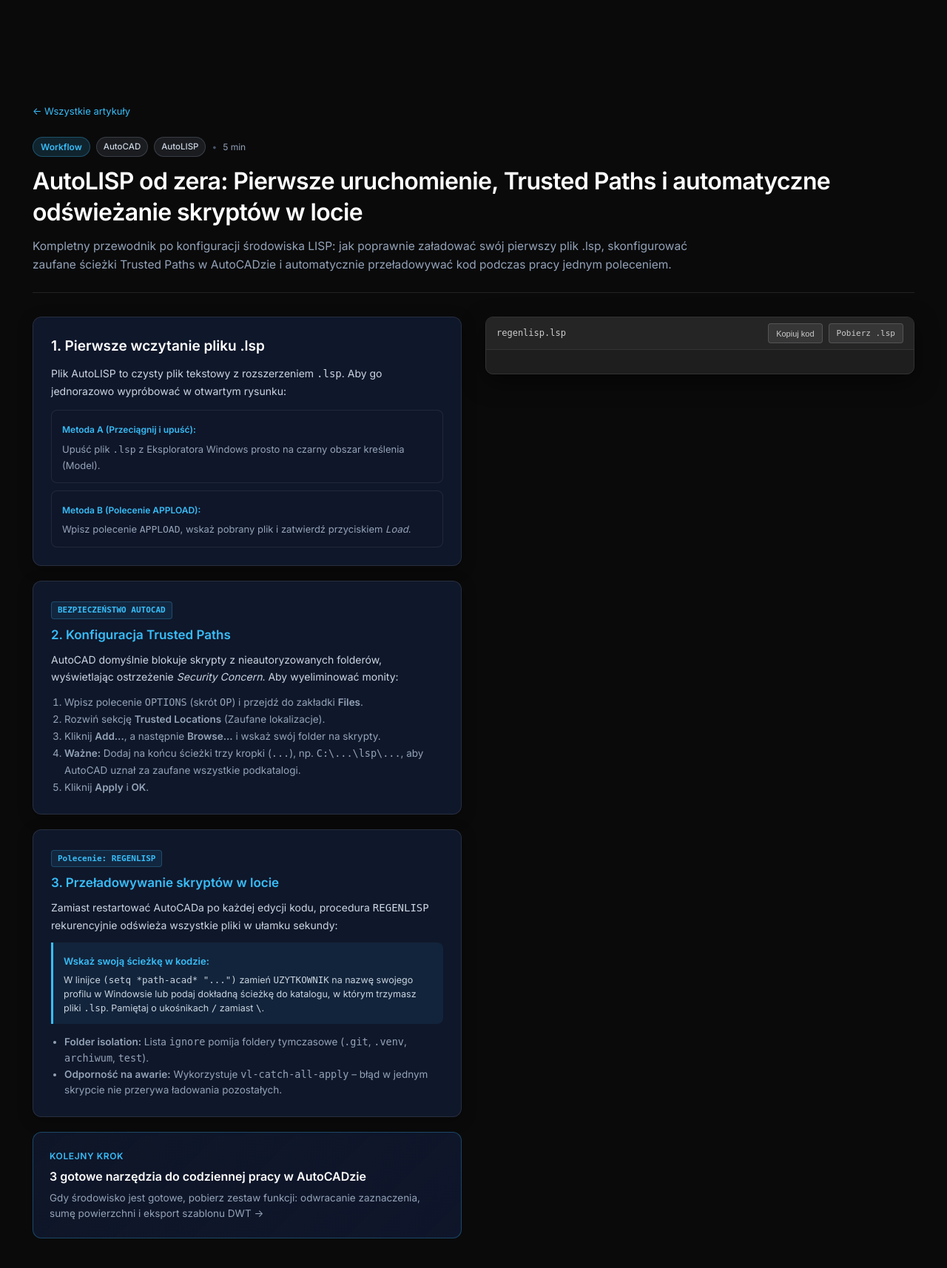
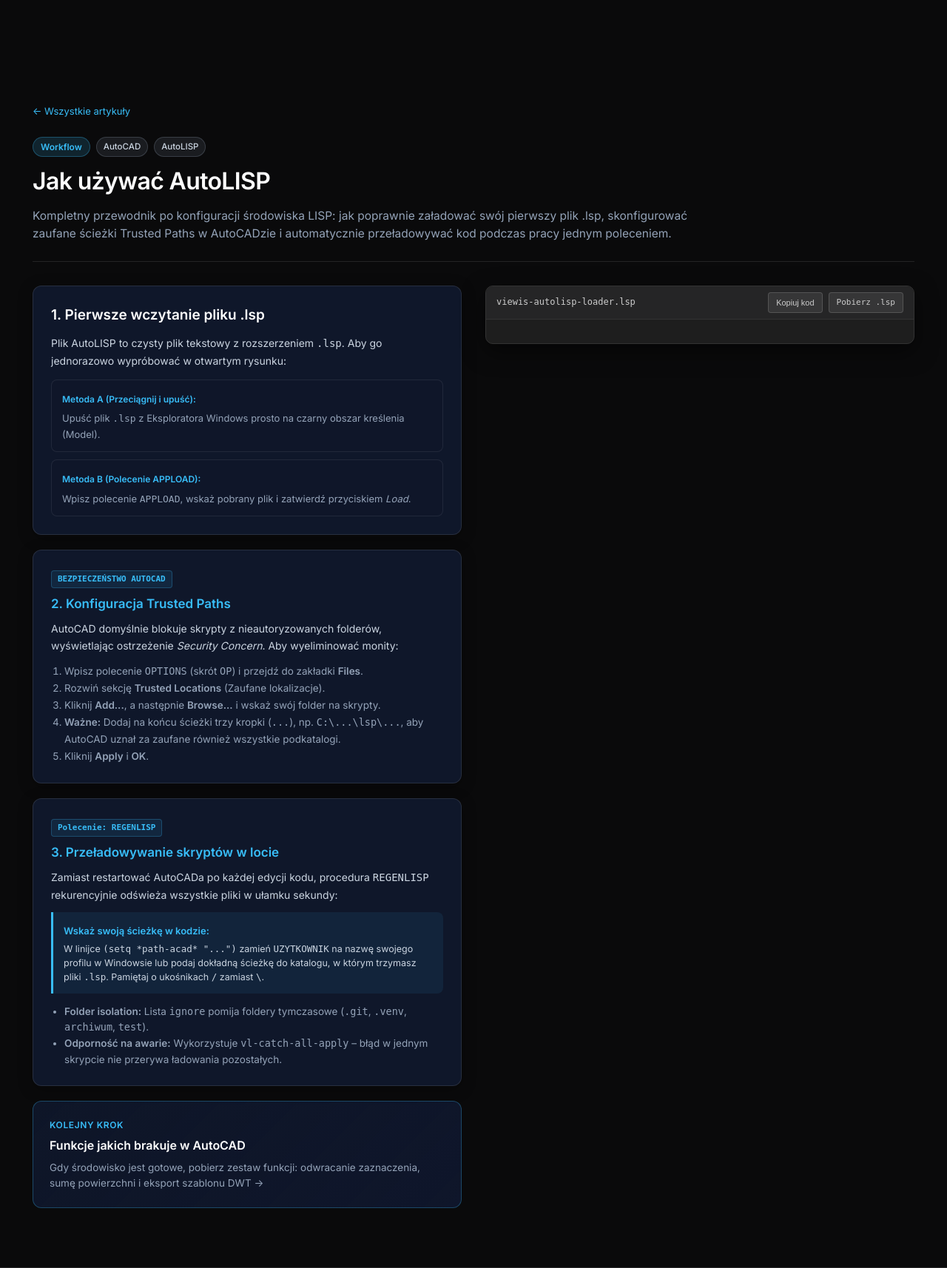
Before and after one commit to wievis/ViewIs, a Django app: page /artykuly/autolisp-pierwsze-kroki-automatyczne-ladowanie/ in a window 1280 px wide. Shown: the part 76-1790 px from the top of the page at 74% size. Run offline with Django 4.2, Linux system fonts and the light colour scheme.

Commit message:
refactor(articles): zmiana tytulow, usuniecie czasu czytania, loader lsp z komentarzami

```diff
--- a/portfolio/articles_data.py
+++ b/portfolio/articles_data.py
@@ -1,20 +1,18 @@
 ARTICLES = [
     {
         "slug": "autolisp-pierwsze-kroki-automatyczne-ladowanie",
-        "title": "AutoLISP od zera: Pierwsze uruchomienie, Trusted Paths i automatyczne odświeżanie skryptów w locie",
+        "title": "Jak używać AutoLISP",
         "category": "Workflow",
         "tags": ["AutoCAD", "AutoLISP"],
-        "read_time": "5 min",
         "lead": "Kompletny przewodnik po konfiguracji środowiska LISP: jak poprawnie załadować swój pierwszy plik .lsp, skonfigurować zaufane ścieżki Trusted Paths w AutoCADzie i automatycznie przeładowywać kod podczas pracy jednym poleceniem.",
         "template": "articles/autolisp_getting_started.html"
     },
     {
         "slug": "autocad-lisp-narzedzia-przyspieszajace-prace",
-        "title": "Trzy funkcje AutoLISP, których brakuje w podstawowym AutoCADzie",
+        "title": "Funkcje jakich brakuje w AutoCAD",
         "category": "Automatyzacja",
         "tags": ["AutoCAD", "AutoLISP"],
-        "read_time": "4 min",
-        "lead": "Odwracanie zaznaczenia, błyskawiczna suma powierzchni wielu konturów i natychmiastowy eksport szablonu DWT. Zbiór gotowych procedur w jednym pliku eliminujących powtarzalne czynności w codziennym kreśleniu.",
+        "lead": "Czyli moje efektywne narzędzia bez których nawet nie zaczynam pracy. Odwracanie zaznaczenia, zliczanie powierzchni wielu konturów oraz zapis własnego szablonu.",
         "template": "articles/autocad_lisp_tools.html"
     }
 ]
--- a/portfolio/templates/articles/autocad_lisp_tools.html
+++ b/portfolio/templates/articles/autocad_lisp_tools.html
@@ -17,8 +17,6 @@
         {% for t in article.tags %}
           <span style="background: rgba(148, 163, 184, 0.12); color: #cbd5e1; border: 1px solid rgba(148, 163, 184, 0.25); padding: 3px 9px; border-radius: 20px; font-size: 11.5px; font-weight: 500;">{{ t }}</span>
         {% endfor %}
-        <span style="color: #475569;">•</span>
-        <span style="color: #94a3b8;">{{ article.read_time }}</span>
       </div>
       <h1 style="font-size: 32px; font-weight: 800; color: #ffffff; line-height: 1.3; margin-bottom: 14px; letter-spacing: -0.02em;">
         {{ article.title }}
@@ -83,9 +81,9 @@
 
         <div class="notice-card" onclick="window.location.href='/artykuly/autolisp-pierwsze-kroki-automatyczne-ladowanie/'">
           <div style="font-size: 12px; font-weight: 700; color: #38bdf8; text-transform: uppercase; letter-spacing: 0.05em; margin-bottom: 6px;">Powiązany poradnik</div>
-          <h4 style="font-size: 16px; font-weight: 700; color: #ffffff; margin-bottom: 6px;">Jak skonfigurować AutoCADa do automatycznego ładowania skryptów?</h4>
+          <h4 style="font-size: 16px; font-weight: 700; color: #ffffff; margin-bottom: 6px;">Jak używać AutoLISP?</h4>
           <p style="font-size: 13.5px; color: #94a3b8; margin: 0; line-height: 1.55;">
-            Zobacz kompletny poradnik opisujący krok po kroku dodawanie zaufanych folderów (<em>Trusted Locations</em>) oraz automatyczne przeładowywanie kodu w locie poleceniem <code>REGENLISP</code> →
+            Zobacz kompletny poradnik opisujący krok po kroku dodawanie zaufanych folderów (<em>Trusted Locations</em>) oraz automatyczne przeładowywanie kodu w locie skryptem <code>viewis-autolisp-loader.lsp</code> →
           </p>
         </div>
 
--- a/portfolio/templates/articles/autolisp_getting_started.html
+++ b/portfolio/templates/articles/autolisp_getting_started.html
@@ -17,8 +17,6 @@
         {% for t in article.tags %}
           <span style="background: rgba(148, 163, 184, 0.12); color: #cbd5e1; border: 1px solid rgba(148, 163, 184, 0.25); padding: 3px 9px; border-radius: 20px; font-size: 11.5px; font-weight: 500;">{{ t }}</span>
         {% endfor %}
-        <span style="color: #475569;">•</span>
-        <span style="color: #94a3b8;">{{ article.read_time }}</span>
       </div>
       <h1 style="font-size: 32px; font-weight: 800; color: #ffffff; line-height: 1.3; margin-bottom: 14px; letter-spacing: -0.02em;">
         {{ article.title }}
@@ -59,7 +57,7 @@
             <li>Wpisz polecenie <code>OPTIONS</code> (skrót <code>OP</code>) i przejdź do zakładki <strong>Files</strong>.</li>
             <li>Rozwiń sekcję <strong>Trusted Locations</strong> (Zaufane lokalizacje).</li>
             <li>Kliknij <strong>Add...</strong>, a następnie <strong>Browse...</strong> i wskaż swój folder na skrypty.</li>
-            <li><strong>Ważne:</strong> Dodaj na końcu ścieżki trzy kropki (<code>...</code>), np. <code>C:\...\lsp\...</code>, aby AutoCAD uznał za zaufane wszystkie podkatalogi.</li>
+            <li><strong>Ważne:</strong> Dodaj na końcu ścieżki trzy kropki (<code>...</code>), np. <code>C:\...\lsp\...</code>, aby AutoCAD uznał za zaufane również wszystkie podkatalogi.</li>
             <li>Kliknij <strong>Apply</strong> i <strong>OK</strong>.</li>
           </ol>
         </div>
@@ -86,7 +84,7 @@
 
         <div class="notice-card" onclick="window.location.href='/artykuly/autocad-lisp-narzedzia-przyspieszajace-prace/'">
           <div style="font-size: 12px; font-weight: 700; color: #38bdf8; text-transform: uppercase; letter-spacing: 0.05em; margin-bottom: 6px;">Kolejny krok</div>
-          <h4 style="font-size: 16px; font-weight: 700; color: #ffffff; margin-bottom: 6px;">3 gotowe narzędzia do codziennej pracy w AutoCADzie</h4>
+          <h4 style="font-size: 16px; font-weight: 700; color: #ffffff; margin-bottom: 6px;">Funkcje jakich brakuje w AutoCAD</h4>
           <p style="font-size: 13.5px; color: #94a3b8; margin: 0; line-height: 1.55;">
             Gdy środowisko jest gotowe, pobierz zestaw funkcji: odwracanie zaznaczenia, sumę powierzchni i eksport szablonu DWT →
           </p>
@@ -97,13 +95,13 @@
       <div class="split-code">
         <div class="code-box">
           <div class="code-header">
-            <span>regenlisp.lsp</span>
+            <span>viewis-autolisp-loader.lsp</span>
             <div style="display: flex; gap: 8px;">
-              <button class="btn-copy" onclick="copyCode('code-regenlisp', this)">Kopiuj kod</button>
-              <a href="{% static 'lsp/regenlisp.lsp' %}" download class="btn-copy" style="text-decoration:none; display:inline-block;">Pobierz .lsp</a>
+              <button class="btn-copy" onclick="copyCode('code-loader', this)">Kopiuj kod</button>
+              <a href="{% static 'lsp/viewis-autolisp-loader.lsp' %}" download class="btn-copy" style="text-decoration:none; display:inline-block;">Pobierz .lsp</a>
             </div>
           </div>
-          <pre id="code-regenlisp" class="vscode-lisp"><code>{{ regenlisp_code|escape }}</code></pre>
+          <pre id="code-loader" class="vscode-lisp"><code>{{ loader_code|escape }}</code></pre>
         </div>
       </div>
 
@@ -231,7 +229,7 @@ function copyCode(elementId, btn) {
 }
 
 document.addEventListener("DOMContentLoaded", () => {
-  const codeEl = document.getElementById("code-regenlisp");
+  const codeEl = document.getElementById("code-loader");
   if (!codeEl) return;
   let text = codeEl.innerText;
 
--- a/portfolio/templates/articles_list.html
+++ b/portfolio/templates/articles_list.html
@@ -18,8 +18,6 @@
             {% for t in art.tags %}
               <span style="background: rgba(148, 163, 184, 0.12); color: #cbd5e1; border: 1px solid rgba(148, 163, 184, 0.25); padding: 3px 9px; border-radius: 20px; font-size: 11.5px; font-weight: 500;">{{ t }}</span>
             {% endfor %}
-            <span style="color: #475569;">•</span>
-            <span style="color: #94a3b8;">{{ art.read_time }}</span>
           </div>
           <h2 style="font-size: 21px; font-weight: 700; margin-bottom: 12px; line-height: 1.35;">
             <a href="/artykuly/{{ art.slug }}/" style="color: #ffffff; text-decoration: none;">{{ art.title }}</a>
--- a/portfolio/views.py
+++ b/portfolio/views.py
@@ -156,6 +156,7 @@ def articles_list(request):
 
 
 
+
 def article_detail(request, slug):
     article = get_article_by_slug(slug)
     if not article:
@@ -170,9 +171,9 @@ def article_detail(request, slug):
             with open(p, "r", encoding="utf-8") as f:
                 ctx['unified_code'] = f.read()
     elif slug == "autolisp-pierwsze-kroki-automatyczne-ladowanie":
-        p = os.path.join(static_lsp, "regenlisp.lsp")
+        p = os.path.join(static_lsp, "viewis-autolisp-loader.lsp")
         if os.path.exists(p):
             with open(p, "r", encoding="utf-8") as f:
-                ctx['regenlisp_code'] = f.read()
+                ctx['loader_code'] = f.read()
 
     return render(request, article['template'], ctx)
```
Also changed, not shown: 2 other files.
